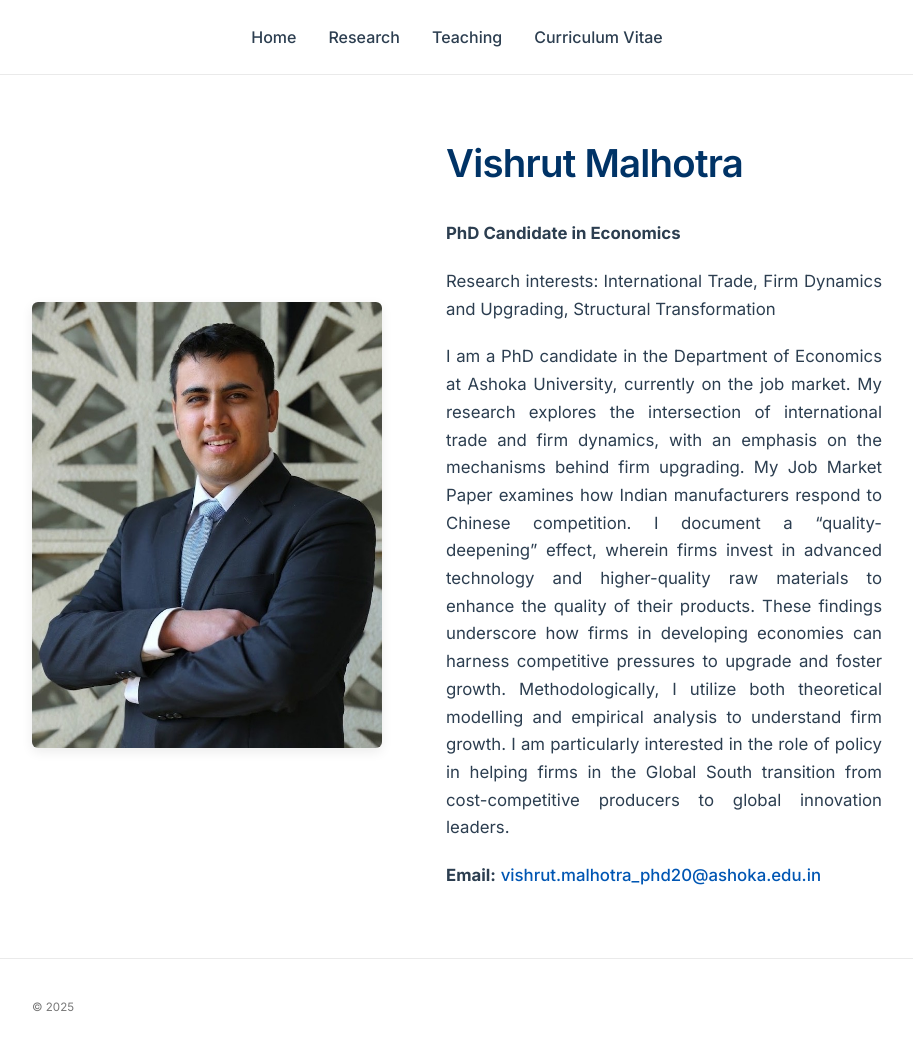
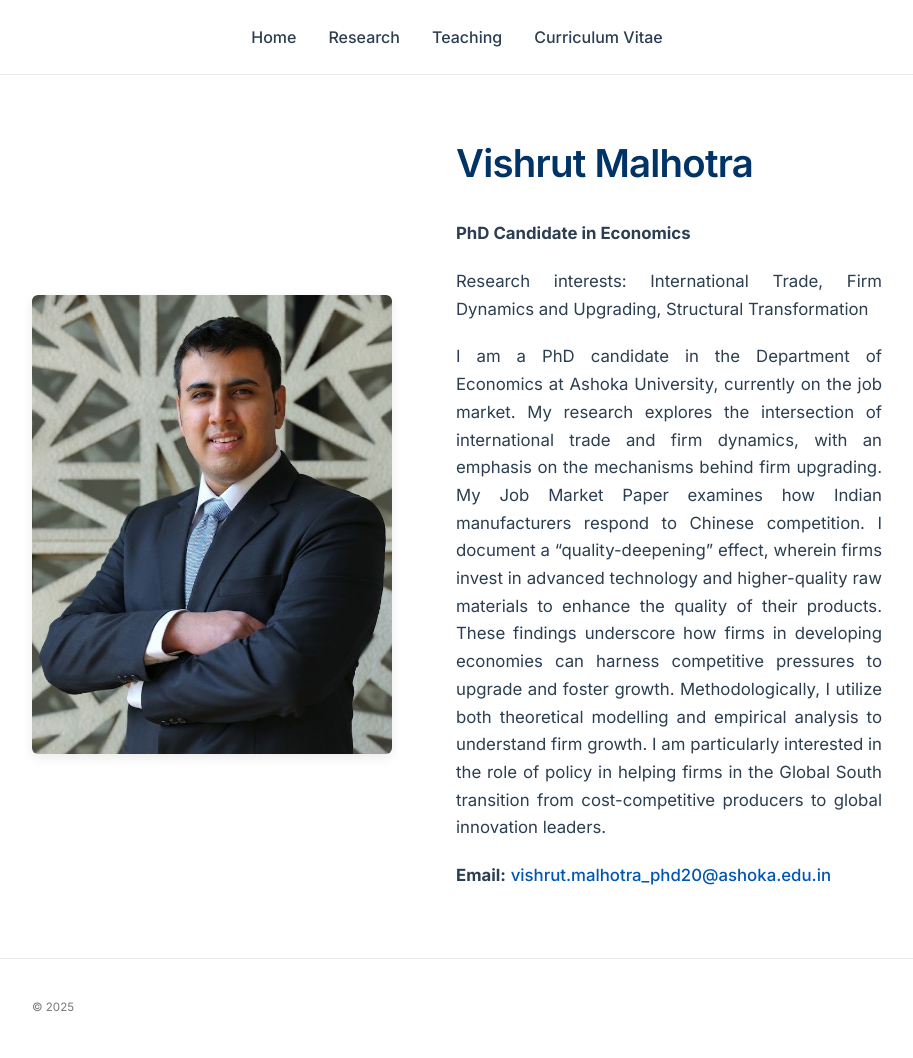
Before and after one commit to malhotravishrut/malhotravishrut.github.io, a Jekyll site: the page built from index.md, in a window 1280 px wide. Shown: the whole page, without its empty margins (183-1096 px from the left). Built offline with Jekyll 4.4.1, drawn with Linux system fonts in a browser that asks for light colours.

Commit message:
Increase home photo image width to 360px

```diff
--- a/assets/main.css
+++ b/assets/main.css
@@ -127,7 +127,7 @@ p {
 
 /* IMAGE UPDATE: LARGER */
 .home-photo img {
-  width: 350px;        /* Increased size to match text height */
+  width: 360px;        /* Increased size to match text height */
   height: auto;
   border-radius: 6px;
   box-shadow: 0 4px 12px rgba(0,0,0,0.08);
```
